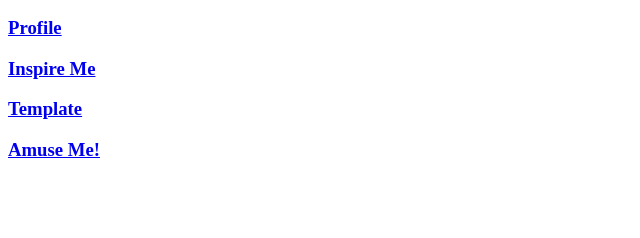
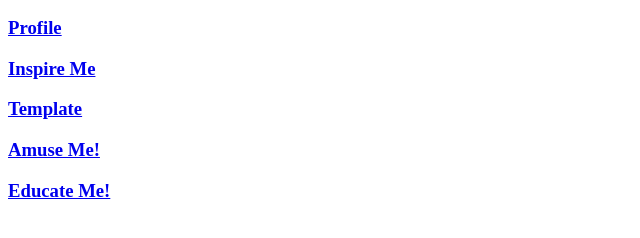
Before and after one commit to dice2657/dice2657.github.io, a plain HTML site: page bacs200/index.html in a window 1280 px wide. Shown: the part 110-348 px from the top of the page, without its empty margins (0-640 px from the left). Drawn offline with Linux system fonts and the light colour scheme.

Commit message:
Update index.html

```diff
--- a/bacs200/index.html
+++ b/bacs200/index.html
@@ -19,5 +19,8 @@
 <h3>
   <a href="amuse.html">Amuse Me!</a>
 </h3>
+<h3>
+  <a href="educate.html">Educate Me!</a>
+</h3>
 </body>
 </html>
```
